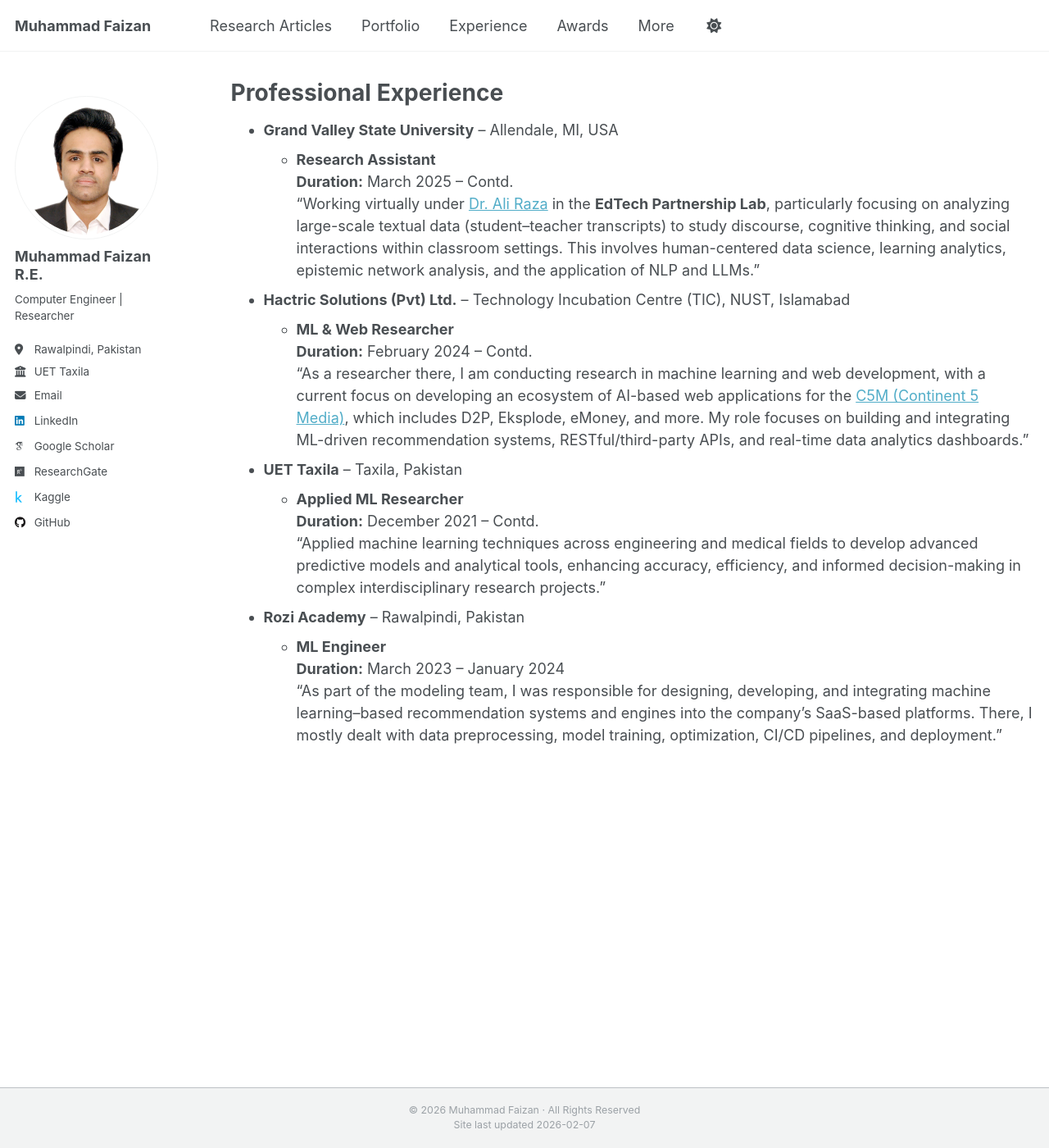
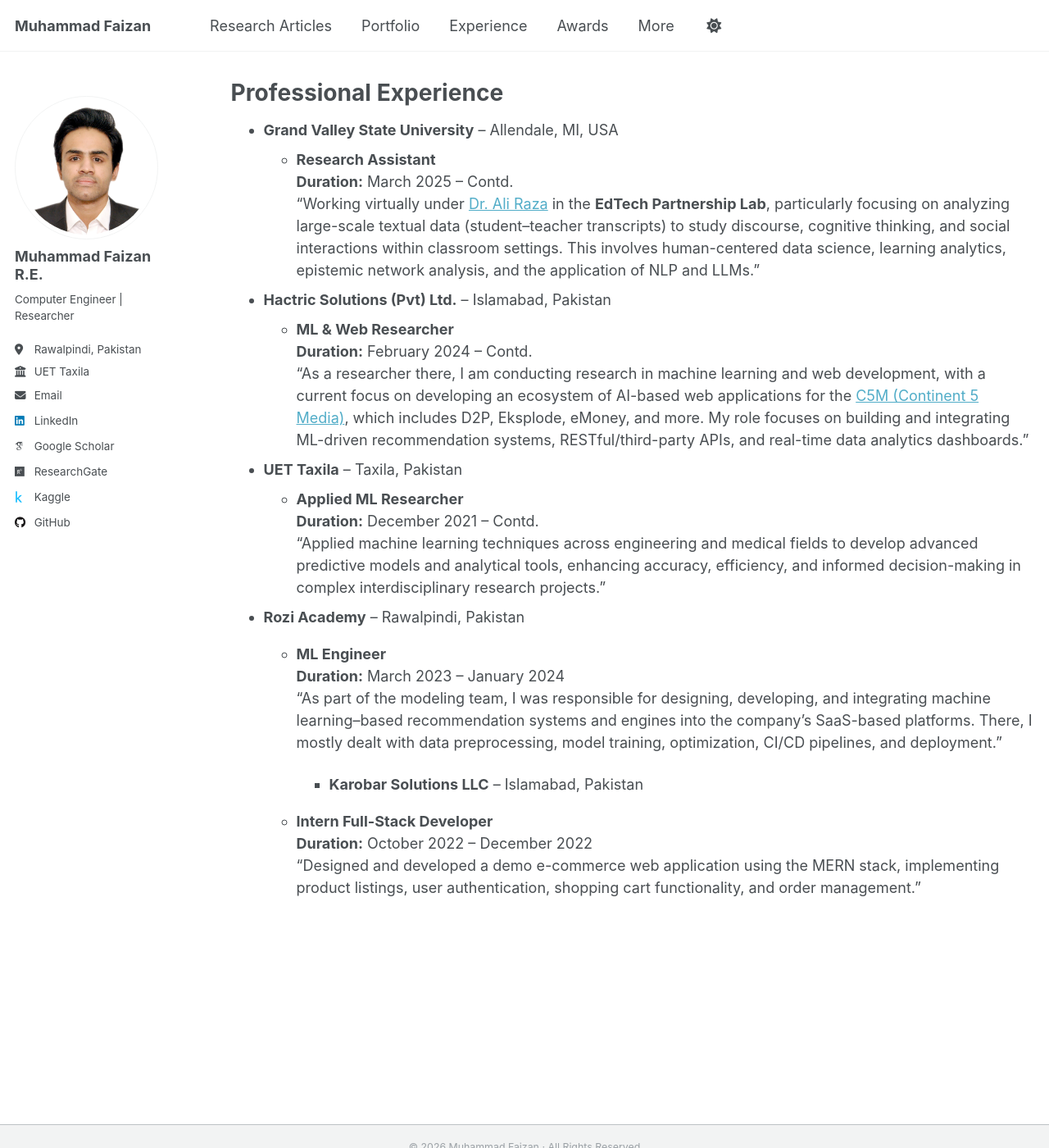
Before and after one commit to MuhammadFaizan99/MuhammadFaizan99.github.io, a Jekyll site: the page built from _pages/experience.md, in a window 1280 px wide and 1400 px high. Shown: the whole window at 82% size. Built offline with Jekyll 4.4.1, drawn with Linux system fonts in a browser that asks for light colours; some web fonts are replaced; a script that is not in the unit is left out.

Commit message:
Add internship experience at Karobar Solutions LLC
Added internship experience at Karobar Solutions LLC, detailing responsibilities and technologies used.

```diff
--- a/_pages/experience.md
+++ b/_pages/experience.md
@@ -15,7 +15,7 @@ redirect_from:
   **Duration:** March 2025 – Contd.
     “Working virtually under [Dr. Ali Raza](https://aliraza.org/) in the **EdTech Partnership Lab**, particularly focusing on analyzing large-scale textual data (student–teacher transcripts) to study discourse, cognitive thinking, and social interactions within classroom settings. This involves human-centered data science, learning analytics, epistemic network analysis, and the application of NLP and LLMs.”
 
-* **Hactric Solutions (Pvt) Ltd.** – Technology Incubation Centre (TIC), NUST, Islamabad
+* **Hactric Solutions (Pvt) Ltd.** – Islamabad, Pakistan
   * **ML & Web Researcher**
   **Duration:** February 2024 – Contd.
     “As a researcher there, I am conducting research in machine learning and web development, with a current focus on developing an ecosystem of AI-based web applications for the [C5M (Continent 5 Media)](http://c5m.world.s3-website-us-east-1.amazonaws.com/), which includes D2P, Eksplode, eMoney, and more. My role focuses on building and integrating ML-driven recommendation systems, RESTful/third-party APIs, and real-time data analytics dashboards.”
@@ -29,3 +29,8 @@ redirect_from:
   * **ML Engineer**
   **Duration:** March 2023 – January 2024
     “As part of the modeling team, I was responsible for designing, developing, and integrating machine learning–based recommendation systems and engines into the company’s SaaS-based platforms. There, I mostly dealt with data preprocessing, model training, optimization, CI/CD pipelines, and deployment.”
+
+    * **Karobar Solutions LLC** – Islamabad, Pakistan
+  * **Intern Full-Stack Developer**
+  **Duration:** October 2022 – December 2022
+    “Designed and developed a demo e-commerce web application using the MERN stack, implementing product listings, user authentication, shopping cart functionality, and order management.”
```
